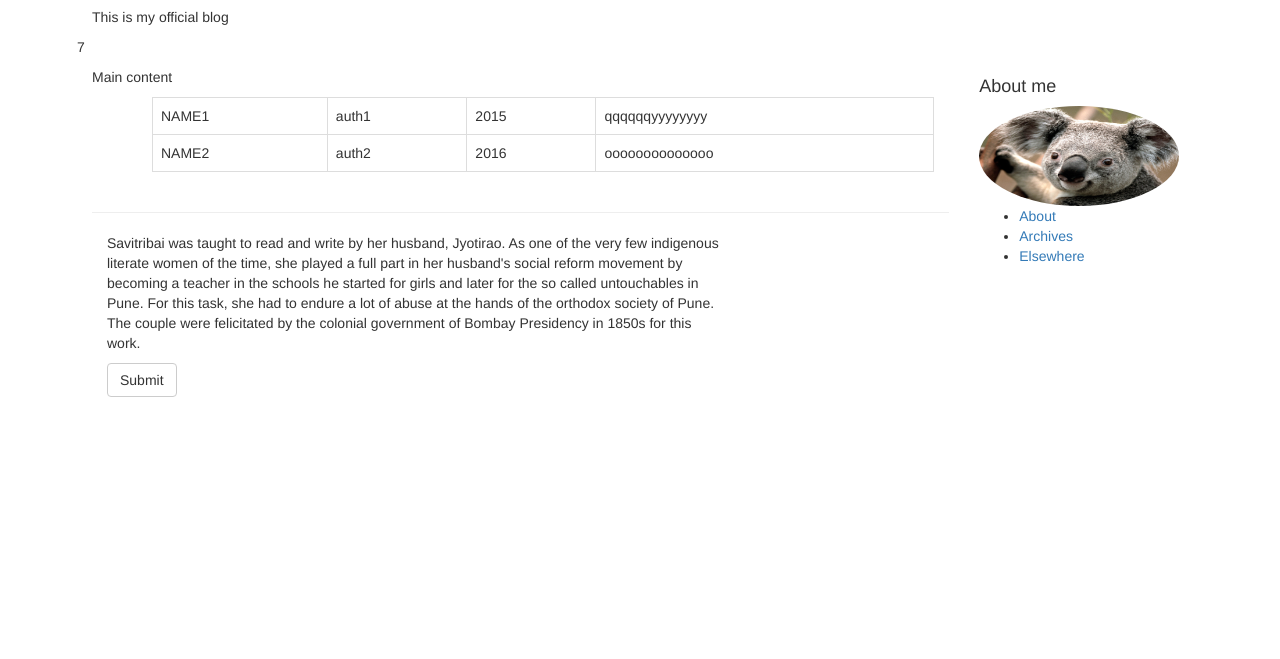
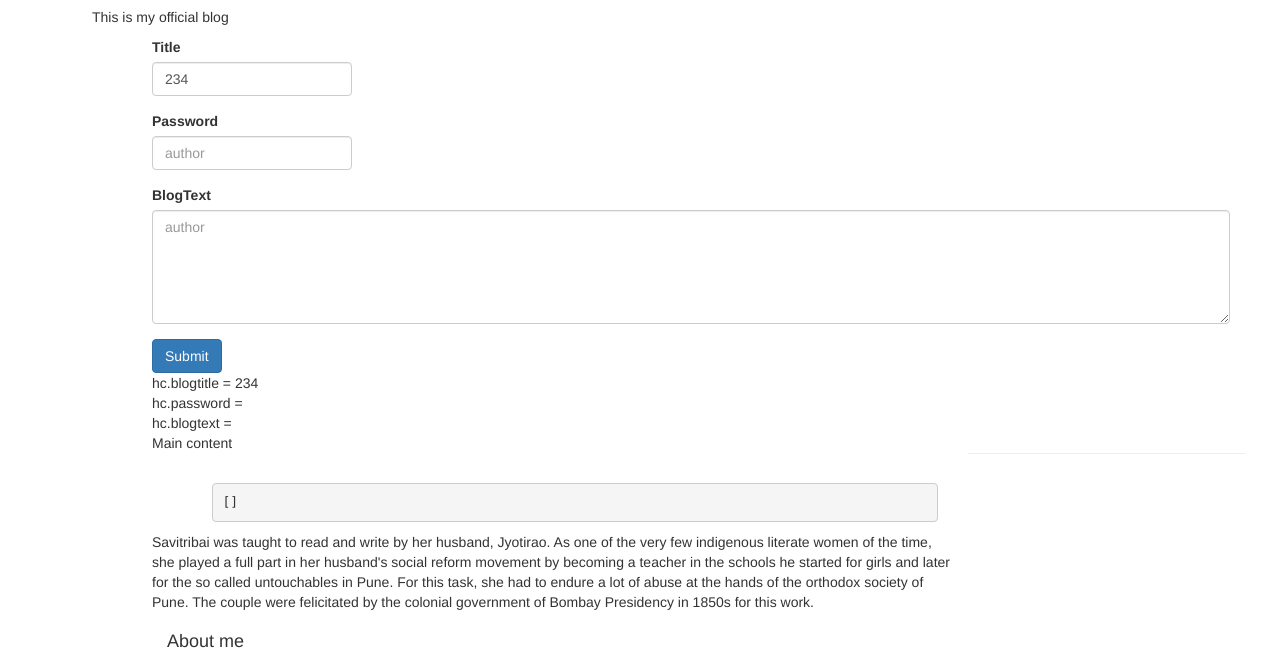
Before and after one commit to Srayi/srayi.github.io, a plain HTML site: page index.html in a window 1280 px wide. Shown: the part 118-777 px from the top of the page. Drawn offline with Linux system fonts and the light colour scheme.

Commit message:
2way binding

```diff
--- a/assets/js/angular/app.js
+++ b/assets/js/angular/app.js
@@ -9,10 +9,15 @@ app.controller("HomeCtrl", function(){
 		}
 		this.my_var2 = {
 			name: 'Rayi',
-			publish: false
+			publish: true
 		}
 });
 app.controller("HideCtrl",function(){
+    this.blogtitle="234";
+    this.password= "";
+    this.blogtext= "";
+    this.publish=true;
+    /*this.title="";
 	this.publish=false
 	this.contents=[ {
 		name: 'name1',
@@ -31,5 +36,19 @@ app.controller("HideCtrl",function(){
 	'item1',
 	'item2',
 	'item3',
-	]
+	]*/
+
+    this.content=[];
+    this.submit_clicked = function(){
+        var temp={};
+        temp.name=this.blogtitle;
+        temp.author=this.password;
+        temp.created=this.blogtext;
+        temp.publish = this.publish;
+        // temp.password=this.password;
+        // temp.text=this.blogtext;
+        this.content.push(temp);
+
+    }
+
 });
--- a/index.html
+++ b/index.html
@@ -11,6 +11,15 @@
       <link href="assets/css/bootstrap.min.css" rel="stylesheet">
       <link href="assets/css/custom.css" rel="stylesheet">
 
+      <script type="text/javascript">
+          function submit_clicked(){
+
+            document.write(document.getElementById("exampleInputEmail1").value);
+            // document.write(document.getElementById("exampleInputPassword1").value);
+
+          }
+
+      </script>
       <!-- HTML5 shim and Respond.js for IE8 support of HTML5 elements and media queries -->
       <!-- WARNING: Respond.js doesn't work if you view the page via file:// -->
       <!--[if lt IE 9]>
@@ -28,36 +37,58 @@
         </ul>
         </div>
        </nav>
-     <div class="container-fluid">
+
+       <div class="container-fluid" ng-controller='HideCtrl as hc'>
           <h1>My Blog</h1>
           <p>This is my official blog</p>
-        <div class="row">
-          <p> {{3 + 4}}</p>
+
+          <div class="container-fluid" '>
+
+            <form ng-submit="hc.updateBlog()">
+              <div class="form-group">
+                <label for="mytitle" >Title </label>
+                <input type="text" ng-model="hc.blogtitle" class="form-control" id="mytitle" placeholder="title" style="width: 200px">
+                <!-- <small id="emailHelp" class="form-text text-muted">We'll never share your email with anyone else.</small> -->
               </div>
+              <div class="form-group">
+                <label for="myauthor">Password</label>
+                <input type="text" ng-model = "hc.password" class="form-control" id="myauthor" placeholder="author" style="width: 200px">
+              </div>
+              <div class="form-group">
+                <label for="myblogtext">BlogText</label>
+                <textarea class="form-control" ng-model = "hc.blogtext"id="myblogtext" placeholder="author" rows="5" cols="55"> </textarea>
+              </div>
+                <button type="button" class="btn btn-primary" ng-click="hc.submit_clicked()">Submit</button>
+            </form>
+            hc.blogtitle = {{ hc.blogtitle }} <br/>
+            hc.password = {{ hc.password }}<br/>
+            hc.blogtext = {{ hc.blogtext }}
 
               <div class="row">
-          <div class="col-md-9" ng-controller='HideCtrl as hc'>
+              <div class="col-md-9" >
                 <p>Main content</p>
                 <!-- document.write(hc.blogcontent); -->
                 <!-- <h2 ng-show="hc.my_var.publish">{{ hc.name }}</h2> -->
                 <!-- <h2 ng-show="hc.my_var2.publish">{{ hc.my_var }}</h2> -->
-            <h2 ng-show="hc.publish">{{ hc.contents[0].name }}</h2>
-            <div class="container-fluid" ng-hide="hc.publish">
-            <table class="table table-bordered">
-                <tr ng-repeat="content in hc.contents | limitTo: -2">
+                <!-- <h2 ng-show="hc.publish">{{ hc.contents[0].name }}</h2> -->
+                <div class="container-fluid">
+                  <table class="table table-bordered" border=1>
+                      <tr ng-repeat="content in hc.content">
                         <td>{{ content.name | uppercase }}</td>
                         <td>{{ content.author }}</td>
                         <td>{{ content.created }}</td>
-                  <td>{{ content.text | limitTo: 15 }}</td>
+                        <!-- <td>{{ content.text | limitTo: 15 }}</td> -->
                       </tr>
 
                   </table>
+                <pre>{{hc.content}}</pre>
+                </div>
               </div>
                 <!-- <h2>{{hc.myfunc}}</h2> -->
               <hr>
               <div class="col-md-9">
                 <p>Savitribai was taught to read and write by her husband, Jyotirao. As one of the very few indigenous literate women of the time, she played a full part in her husband's social reform movement by becoming a teacher in the schools he started for girls and later for the so called untouchables in Pune. For this task, she had to endure a lot of abuse at the hands of the orthodox society of Pune. The couple were felicitated by the colonial government of Bombay Presidency in 1850s for this work.</p>
-              <button type="button" class="btn btn-default">Submit</button>
+
               </div>
             </div>
 
@@ -70,7 +101,7 @@
                   <li><a href="#">Elsewhere</a></li>
                 </ul>
             </div>
-        </div>
+          </div> <!-- controller -->
        </div>
 
 
@@ -83,6 +114,5 @@
       <script src="assets/js/angular.min.js"></script>
       <script src="assets/js/angular/app.js"></script>
       <script src="assets/js/bootstrap.min.js"></script>
-
     </body>
   </html>
```
Lines whose indentation alone changed are shown as unchanged.
